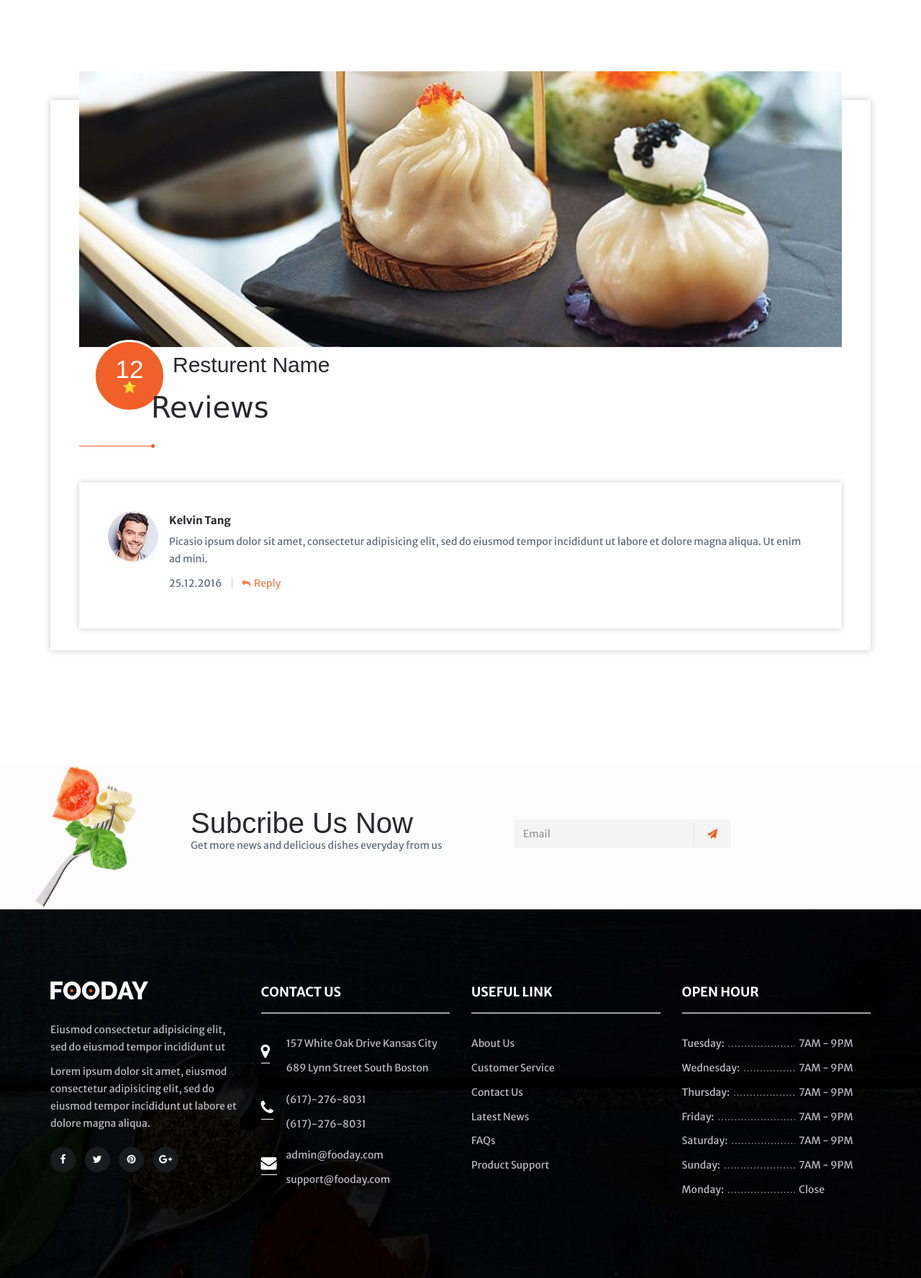
After one commit to Rahmanmizan11/R-U-HUNGRY, a Django app: page /reviews/ in a window 1280 px wide. The commit adds this page. Shown: the part 542-2317 px from the top of the page at 72% size. Run offline with Django 3.2, Linux system fonts and the light colour scheme; some libraries are stand-ins or nearby versions; some web fonts are replaced.

Commit message:
review page done

```diff
--- a/app/urls.py
+++ b/app/urls.py
@@ -28,6 +28,7 @@ urlpatterns = [
     # General menuPage
     path('', generalViews.homePage, name='home'),
     path('menu-tems/<int:id>/', generalViews.menuPage, name='generalMenu'),
+    path('reviews/', generalViews.reviewPage, name='reviews'),
 
     path('search/', generalViews.searchPage, name='search'),
 ]+ static(settings.MEDIA_URL, document_root=settings.MEDIA_ROOT)
--- a/fooding/views.py
+++ b/fooding/views.py
@@ -22,7 +22,7 @@ def cartPage(request):
 
 def reviewPage(request):
     # see all reviews
-    return render(request, '')
+    return render(request, 'fooding/review.html')
 
 def menuPage(request, id):
     # can add to cart
--- a/template/fooding/base.html
+++ b/template/fooding/base.html
@@ -114,7 +114,7 @@
                                     <li class="dropdown"><a href="menu-grid-1.html" class="dropdown-toggle">
                                         Menu</a><i class="fa fa-angle-down btn-open-dropdown"></i>
                                 </li>
-                                    <li><a href="#">Reviews</a></li>
+                                    <li><a href="{% url 'reviews' %}">Reviews</a></li>
                                 </ul>
                             </div>
                         </nav>
--- /dev/null
+++ b/template/fooding/review.html
@@ -0,0 +1,93 @@
+{% extends './base.html' %} {% load static %} {% block main %}
+<div class="page-container">
+    <div data-bottom-top="background-position: 50% 50px;" data-center="background-position: 50% 0px;"
+        data-top-bottom="background-position: 50% -50px;" class="page-title page-blog">
+        <div class="container">
+            <div class="title-wrapper">
+                <div data-top="transform: translateY(0px);opacity:1;"
+                    data--120-top="transform: translateY(-30px);opacity:0;" data-anchor-target=".page-title"
+                    class="title">
+                    Reviews
+                </div>
+                <div data-top="opacity:1;" data--120-top="opacity:0;" data-anchor-target=".page-title" class="divider">
+                    <span class="line-before"></span><span class="dot"></span><span class="line-after"></span>
+                </div>
+                <div data-top="transform: translateY(0px);opacity:1;" data--20-top="transform: translateY(5px);"
+                    data--50-top="transform: translateY(15px);opacity:0.8;"
+                    data--120-top="transform: translateY(30px);opacity:0;" data-anchor-target=".page-title"
+                    class="subtitle">
+                    All Reviews and stories from our customar will help you have a best
+                    meal for your day
+                </div>
+            </div>
+        </div>
+    </div>
+    <div class="page-content-wrapper">
+        <section class="padding-top-100 padding-bottom-100">
+            <div class="container">
+                <div class="blog-wrapper swin-sc-blog-list">
+                    <div class="swin-sc-blog-slider style-02">
+                        <div class="main-slider">
+                            <div class="slides">
+                                <div class="blog-item swin-transition">
+                                    <div class="blog-featured-img">
+                                        <img src="{% static 'fooding/assets/images/blog/blog-slider-1.jpg' %}"
+                                            alt="fooday" class="img img-responsive" />
+                                    </div>
+                                    <div class="blog-content">
+                                        <div class="blog-date">
+                                            <span class="day">12</span><span class="month">⭐</span>
+                                        </div>
+
+                                        <h3 class="blog-title">
+                                            <a href="#" class="swin-transition"> Resturent Name </a>
+                                        </h3>
+                                        <!--review container-->
+                                        <div class="blog-comment">
+                                            <div class="comment-heading swin-sc swin-sc-title style-2 text-left">
+                                                <p class="title">Reviews<span></span></p>
+                                            </div>
+                                            <div class="comment-area">
+                                                <div class="comment-list media-list list-unstyledl">
+                                                    {% comment %} loop {% endcomment %}
+                                                    <div class="comment-item media">
+                                                        <div class="author-comment-image media-left">
+                                                            <a href="#"><img
+                                                                    src="{% static 'fooding/assets/images/blog/blog-comment-avatar03.jpg' %}"
+                                                                    alt="fooday" class="media-object" /></a>
+                                                        </div>
+                                                        <div class="media-body">
+                                                            <p class="author-comment-name media-heading">
+                                                                Kelvin Tang
+                                                            </p>
+                                                            <p>
+                                                                Picasio ipsum dolor sit amet, consectetur
+                                                                adipisicing elit, sed do eiusmod tempor
+                                                                incididunt ut labore et dolore magna aliqua. Ut
+                                                                enim ad mini.
+                                                            </p>
+                                                            <ul class="list-inline">
+                                                                <li class="comment-date">25.12.2016</li>
+                                                                <li class="comment-reply">
+                                                                    <a href="#"><i
+                                                                            class="fa fa-mail-reply"></i>Reply</a>
+                                                                </li>
+                                                            </ul>
+                                                        </div>
+                                                    </div>
+
+                                                </div>
+                                            </div>
+                                        </div>
+                                        <!--review loop-->
+                                    </div>
+                                </div>
+                            </div>
+                        </div>
+                    </div>
+                </div>
+            </div>
+        </section>
+    </div>
+</div>
+{% endblock main %}
```
